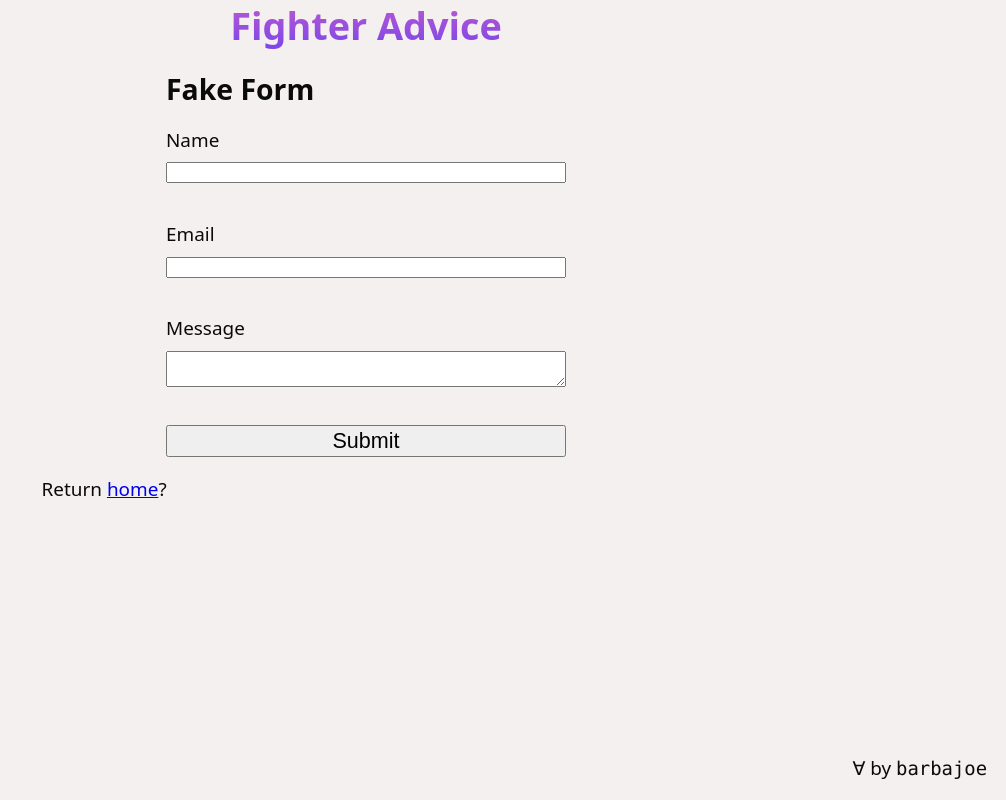
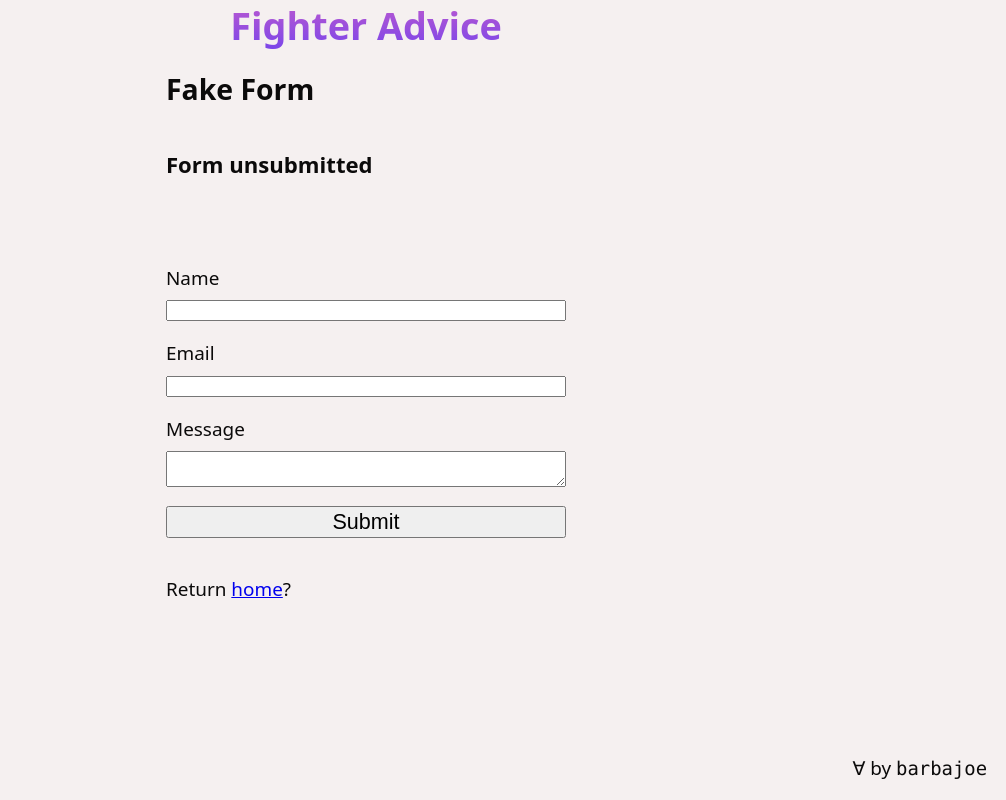
Before and after one commit to Barbacoa08/fighter-advice, a SvelteKit app: page /fake-form in a window 1280 px wide. Shown: the whole page, without its empty margins (274-1280 px from the left). Built offline with nearby package versions, Linux system fonts and the light colour scheme; no server answers.

Commit message:
"enhance" the form!

```diff
--- a/src/routes/fake-form/+page.server.ts
+++ b/src/routes/fake-form/+page.server.ts
@@ -1,9 +1,21 @@
 import type { Actions } from "@sveltejs/kit";
+import { fail } from "@sveltejs/kit";
+
+export interface FormResponse {
+  message: string;
+}
 
 export const actions = {
   default: async ({ request }) => {
     const result = await request.formData();
     const name = result.get("name");
+
+    if (name !== "joe") {
+      return fail(401, {
+        message: "Only Joe is allowed to submit this form.",
+      } satisfies FormResponse);
+    }
+
     const email = result.get("email");
     const message = result.get("message");
 
@@ -13,6 +25,6 @@ export const actions = {
 
     return {
       message: "Success! You submitted a fake form (:",
-    };
+    } satisfies FormResponse;
   },
 } satisfies Actions;
--- a/src/routes/fake-form/+page.svelte
+++ b/src/routes/fake-form/+page.svelte
@@ -1,6 +1,30 @@
+<script lang="ts">
+  import { enhance } from "$app/forms";
+  import type { FormResponse } from "./+page.server";
+
+  export let form: FormResponse;
+
+  $: console.info("form", form);
+</script>
+
+<div class="fake-form-wrapper">
   <h2>Fake Form</h2>
 
-<form method="post">
+  {#if form?.message}
+    <div>
+      <h3 class="submission-repsonse">Submission repsonse:</h3>
+
+      <p>{form.message}</p>
+    </div>
+  {:else}
+    <div>
+      <h3 class="submission-repsonse">Form unsubmitted</h3>
+
+      <p>&nbsp;</p>
+    </div>
+  {/if}
+
+  <form method="post" use:enhance>
     <label>Name <input required type="text" name="name" /></label>
 
     <label>Email <input required type="email" name="email" /></label>
@@ -11,21 +35,26 @@
   </form>
 
   <p>Return <a href="/">home</a>?</p>
+</div>
 
 <style>
+  div.fake-form-wrapper {
+    display: flex;
+    flex-direction: column;
+    gap: 1rem;
+
+    max-width: 400px;
+    margin: 0 auto;
+  }
+
   h2 {
-    /* text-align: center; */
-    max-width: 400px;
-    margin: 0 auto 1rem;
+    margin: 0;
   }
 
   form {
     display: flex;
     flex-direction: column;
-    gap: 2rem;
-
-    max-width: 400px;
-    margin: 0 auto;
+    gap: 1rem;
   }
 
   label {
@@ -37,4 +66,8 @@
   button[type="submit"] {
     font-size: var(--font-size-base);
   }
+
+  .submission-repsonse {
+    font-weight: bold;
+  }
 </style>
```
Lines whose indentation alone changed are shown as unchanged.
